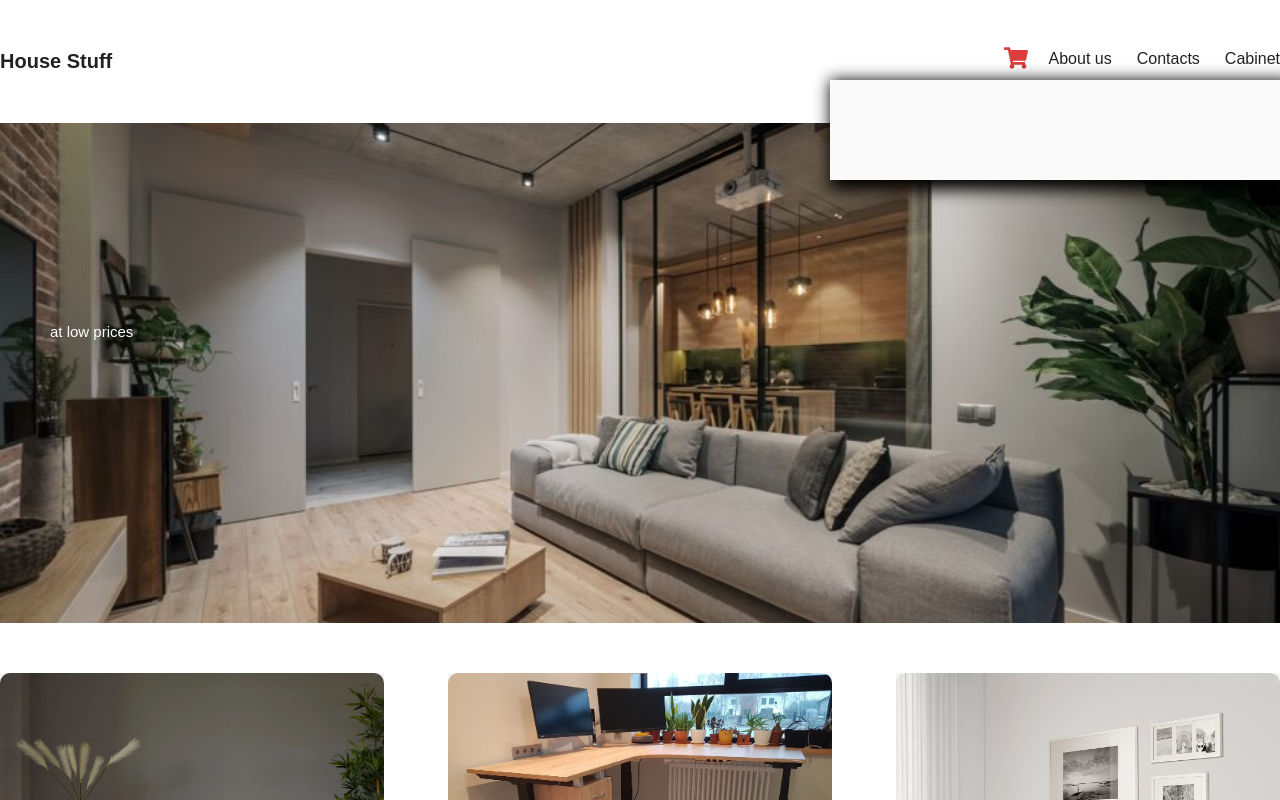
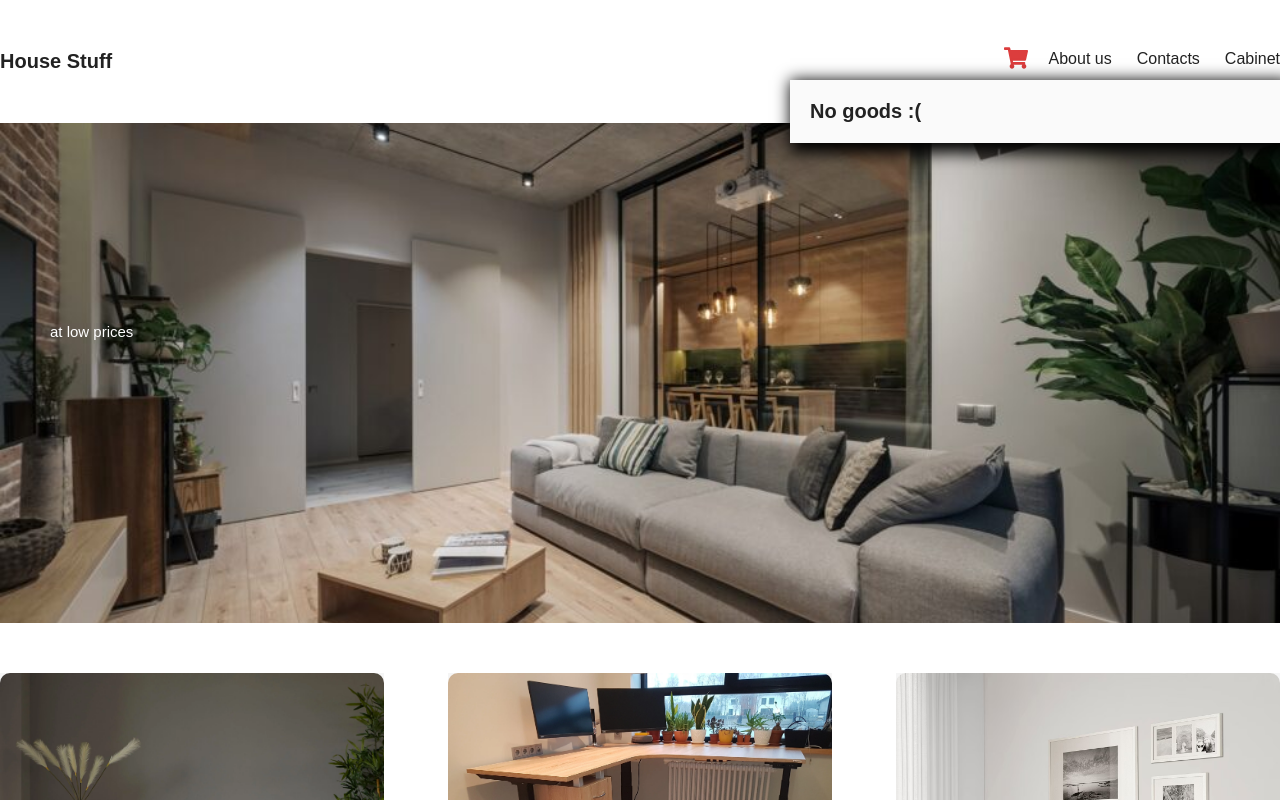
Before and after one commit to KuzmaJava/Shop-react, a React (Create React App) app: page / in a window 1280 px wide. Both pictures are taken after a click on the icon 1015 px from the left and 58 px from the top of the page. Shown: the top 800 px of the page. Built offline with nearby package versions, Linux system fonts and the light colour scheme; the HTML template or start-up script is replaced by a standard one; a web font is replaced by a local one.

Commit message:
Added goods to the cart

```diff
--- a/src/App.js
+++ b/src/App.js
@@ -7,6 +7,7 @@ class App extends React.Component {
     constructor(props) {
         super(props);
         this.state = {
+            orders: [],
             items: [
                 {
                     id: 1,
@@ -20,7 +21,7 @@ class App extends React.Component {
                     id: 2,
                     title: 'Table',
                     image: 'programming-table.webp',
-                    desc: 'Comfortable programming table',
+                    desc: 'Programming table',
                     category: 'tables',
                     price: '26000'
                 },
@@ -50,15 +51,28 @@ class App extends React.Component {
                 }
             ]
         }
+        this.addToOrder = this.addToOrder.bind(this)
     }
+
     render() {
-    return (
-        <div className="wrapper">
-            <Header/>
-            <Items items={this.state.items} />
-            <Footer/>
-        </div>
-    );
+        return (
+            <div className="wrapper">
+                <Header orders={this.state.orders}/>
+                <Items items={this.state.items} onAdd={this.addToOrder}/>
+                <Footer/>
+            </div>
+        );
+    }
+
+    addToOrder(item) {
+        let isInArray = false
+        this.state.orders.forEach(element => {
+            if (element.id === item.id) {
+                isInArray = true
+            }
+        })
+        if (!isInArray)
+            this.setState({orders: [...this.state.orders, item]})
     }
 }
 
--- a/src/components/Header.jsx
+++ b/src/components/Header.jsx
@@ -1,7 +1,22 @@
 import React, {useState} from 'react'
 import {FaShoppingCart} from "react-icons/fa"
+import Order from "./Order";
 
-export default function Header() {
+const showOrders = (props) => {
+    return (<div>
+        {props.orders.map(element => (
+            <Order key={element.id} item={element} />
+        ))}
+    </div>)
+}
+
+const showNothing = () => {
+    return <div className='empty'>
+        <h2>No goods :(</h2>
+    </div>
+}
+
+export default function Header(props) {
     let [cartOpen, setCartOpen] = useState(false)
 
     return (
@@ -18,7 +33,8 @@ export default function Header() {
 
                 {cartOpen && (
                     <div className='shop-cart'>
-
+                        {props.orders.length > 0 ?
+                        showOrders(props) : showNothing()}
                     </div>
                 )}
             </div>
--- /dev/null
+++ b/src/components/Order.jsx
@@ -0,0 +1,15 @@
+import React, {Component} from "react";
+
+export class Order extends Component {
+    render() {
+        return (
+            <div className='item'>
+                <img src={"./images/" + this.props.item.image} />
+                <h2>{this.props.item.title}</h2>
+                <p>{this.props.item.price}₽</p>
+            </div>
+            )
+    }
+}
+
+export default Order
--- a/src/components/item.jsx
+++ b/src/components/item.jsx
@@ -8,7 +8,7 @@ export class Item extends Component {
                 <h2>{this.props.item.title}</h2>
                 <p>{this.props.item.desc}</p>
                 <b>{this.props.item.price}₽</b>
-                <div className='add-to-cart'>+</div>
+                <div className='add-to-cart' onClick={() => this.props.onAdd(this.props.item)}>+</div>
             </div>
         )
     }
--- a/src/components/items.jsx
+++ b/src/components/items.jsx
@@ -6,7 +6,7 @@ export class Items extends Component {
         return (
             <main>
                 {this.props.items.map( element => (
-                    <Item key={element.id} item={element} />
+                    <Item key={element.id} item={element} onAdd={this.props.onAdd}/>
                 ))}
             </main>
         )
--- a/src/index.css
+++ b/src/index.css
@@ -62,13 +62,42 @@ header .shop-cart {
     top: 30px;
     right: 0;
     width: 450px;
-    min-height: 100px;
     background: #fafafa;
     /* It is a shadow from https://html-css-js.com/css/generator/box-shadow/ */
     -webkit-box-shadow: 5px 5px 15px 5px #000000;
     box-shadow: 5px 5px 15px 5px #000000;
     /* make cart displaying over the main image */
     z-index: 1000;
+
+    padding: 20px;
+    padding-bottom: 0;
+}
+
+header .shop-cart .empty h2 {
+    font-size: 20px;
+    margin-bottom: 20px;
+}
+
+header .shop-cart .item {
+    width: 100%;
+    float: left;
+    margin-bottom: 20px;
+}
+
+header .shop-cart .item img {
+    width: 70px;
+    float: left;
+    margin-right: 20px;
+}
+
+header .shop-cart .item h2 {
+    font-size: 20px;
+    margin-bottom: 10px;
+}
+
+header .shop-cart .item p {
+    color: #797979;
+    font-weight: 600;
 }
 
 header .presentation {
```
